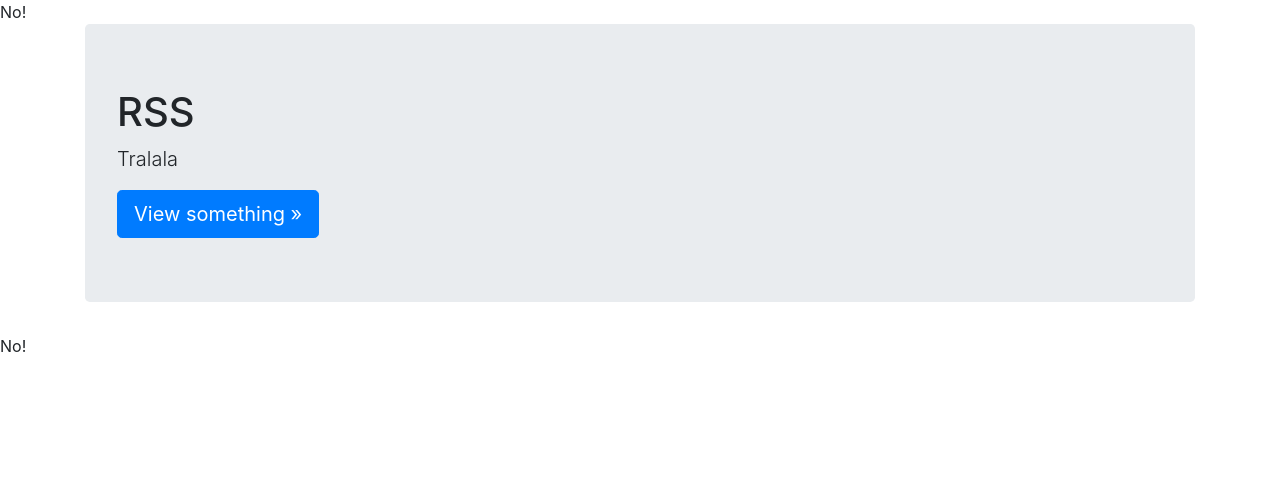
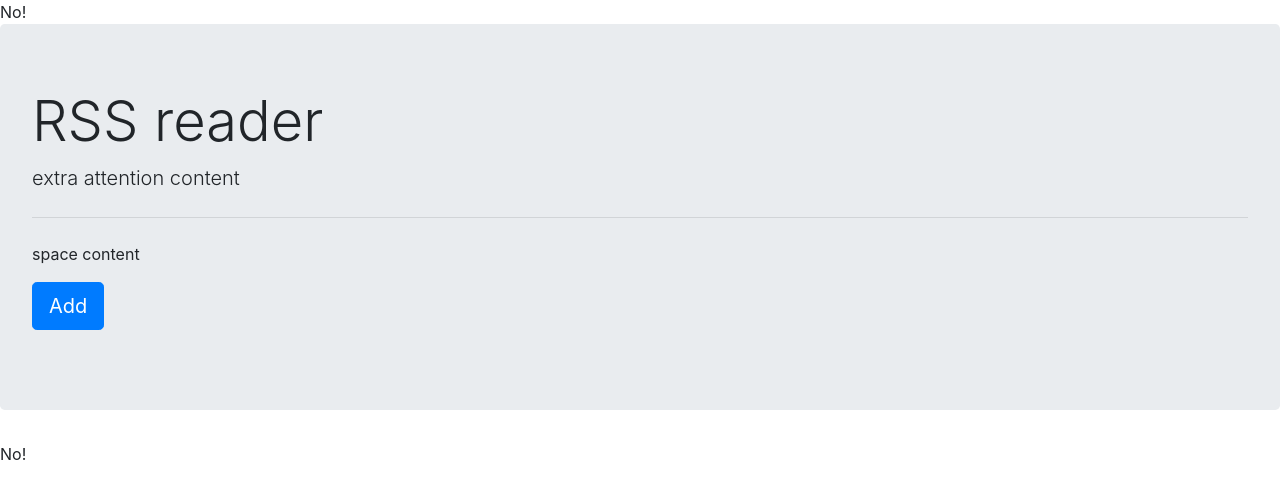
Before and after one commit to mimikria96/project-lvl3-s234, a website built with webpack: page index.html in a window 1280 px wide. Built offline with nearby package versions, Linux system fonts and the light colour scheme.

Commit message:
add valid html

```diff
--- a/index.html
+++ b/index.html
@@ -7,12 +7,14 @@
   </head>
   <body>
     <script type="text/javascript" src="./src/index.js"></script></body>
-    <main role="main" class="container">
-      <div class="jumbotron">
-        <h1>RSS</h1>
-        <p class="lead">Tralala</p>
-        <a class="btn btn-lg btn-primary" href="../../components/navbar/" role="button">View something »</a>
-      </div>
-    </main>
+    <div class="jumbotron">
+  <h1 class="display-4">RSS reader</h1>
+  <p class="lead">extra attention content </p>
+  <hr class="my-4">
+  <p>space content </p>
+  <p class="lead">
+    <a class="btn btn-primary btn-lg" href="#" role="button">Add</a>
+  </p>
+</div>
   </body>
 </html>
```
Also changed, not shown: dist/index.html.
